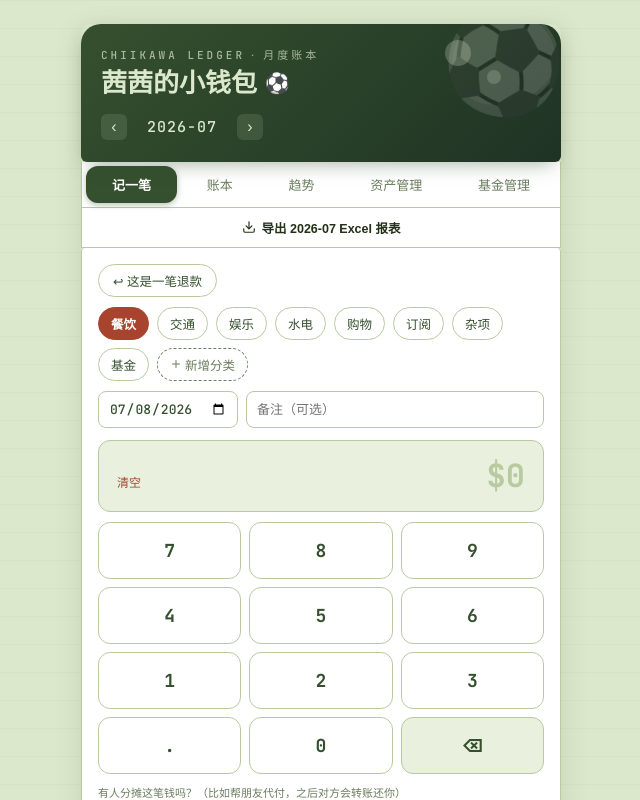
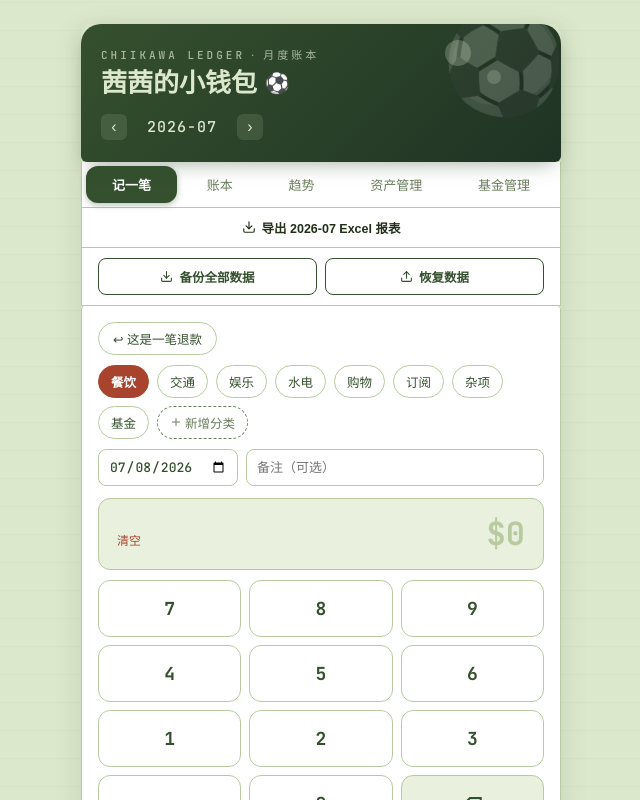
Before and after one commit to zenghanzhiyaya/evamoney, a React (Vite) app: page / in a window 1280 px wide. Shown: the top 800 px of the page, without its empty margins (319-959 px from the left). Built offline with nearby package versions, Linux system fonts and the light colour scheme.

Commit message:
加入完整数据备份/恢复功能

```diff
--- a/src/App.jsx
+++ b/src/App.jsx
@@ -1,6 +1,6 @@
-import { useState, useEffect, useMemo } from "react";
+import { useState, useEffect, useMemo, useRef } from "react";
 import { PieChart, Pie, Cell, Tooltip, ResponsiveContainer, LineChart, Line, XAxis, YAxis, CartesianGrid } from "recharts";
-import { Plus, Trash2, Wallet, TrendingUp, TrendingDown, Download, Pencil } from "lucide-react";
+import { Plus, Trash2, Wallet, TrendingUp, TrendingDown, Download, Pencil, Upload } from "lucide-react";
 import * as XLSX from "xlsx";
 
 const BASE_CATEGORIES = [
@@ -1065,6 +1065,69 @@ export default function MonthlyLedger() {
     XLSX.writeFile(wb, `茜茜的小钱包_${selectedMonth}.xlsx`);
   }
 
+  // full data backup — everything the app stores, in one JSON file, so switching to a new
+  // deployment/update never means retyping all your data
+  const importFileRef = useRef(null);
+  const [importMessage, setImportMessage] = useState("");
+
+  function exportAllDataBackup() {
+    const backup = {
+      _app: "茜茜的小钱包",
+      _exportedAt: new Date().toISOString(),
+      _version: 1,
+      entries,
+      recurringExpenses,
+      customCategories,
+      transfers,
+      incomeEntries,
+      rentByMonth,
+      cards,
+      startBalanceByMonth,
+      accounts,
+      savingsGoals,
+      budgetsByMonth,
+      assets,
+      liabilities,
+    };
+    const blob = new Blob([JSON.stringify(backup, null, 2)], { type: "application/json" });
+    const url = URL.createObjectURL(blob);
+    const a = document.createElement("a");
+    a.href = url;
+    a.download = `茜茜的小钱包-备份-${todayISO()}.json`;
+    document.body.appendChild(a);
+    a.click();
+    document.body.removeChild(a);
+    URL.revokeObjectURL(url);
+  }
+
+  function importAllDataBackup(file) {
+    const reader = new FileReader();
+    reader.onload = (e) => {
+      try {
+        const data = JSON.parse(e.target.result);
+        if (data.entries) setEntries(data.entries);
+        if (data.recurringExpenses) setRecurringExpenses(data.recurringExpenses);
+        if (data.customCategories) setCustomCategories(data.customCategories);
+        if (data.transfers) setTransfers(data.transfers);
+        if (data.incomeEntries) setIncomeEntries(data.incomeEntries);
+        if (data.rentByMonth) setRentByMonth(data.rentByMonth);
+        if (data.cards) setCards(data.cards);
+        if (data.startBalanceByMonth) setStartBalanceByMonth(data.startBalanceByMonth);
+        if (data.accounts) setAccounts(data.accounts);
+        if (data.savingsGoals) setSavingsGoals(data.savingsGoals);
+        if (data.budgetsByMonth) setBudgetsByMonth(data.budgetsByMonth);
+        if (data.assets) setAssets(data.assets);
+        if (data.liabilities) setLiabilities(data.liabilities);
+        setImportMessage("导入成功！数据已恢复");
+        setTimeout(() => setImportMessage(""), 4000);
+      } catch (err) {
+        setImportMessage("导入失败，文件格式不对");
+        setTimeout(() => setImportMessage(""), 4000);
+      }
+    };
+    reader.readAsText(file);
+  }
+
   return (
     <div style={{
       minHeight: "100vh",
@@ -1178,6 +1241,55 @@ export default function MonthlyLedger() {
           <Download size={14} />
           导出 {selectedMonth} Excel 报表
         </button>
+
+        {/* Full data backup / restore — carry all your data to a new deployment or update */}
+        <div style={{
+          background: "#FFFFFF", border: "1px solid #B8CBA0", borderTop: "none",
+          padding: "10px 16px", display: "flex", gap: 8,
+        }}>
+          <button
+            onClick={exportAllDataBackup}
+            style={{
+              flex: 1, background: "transparent", border: "1px solid #35502E", borderRadius: 8,
+              padding: "8px 0", display: "flex", alignItems: "center", justifyContent: "center", gap: 6,
+              cursor: "pointer", fontSize: 12.5, color: "#35502E", fontWeight: 600,
+            }}
+          >
+            <Download size={13} /> 备份全部数据
+          </button>
+          <button
+            onClick={() => importFileRef.current && importFileRef.current.click()}
+            style={{
+              flex: 1, background: "transparent", border: "1px solid #35502E", borderRadius: 8,
+              padding: "8px 0", display: "flex", alignItems: "center", justifyContent: "center", gap: 6,
+              cursor: "pointer", fontSize: 12.5, color: "#35502E", fontWeight: 600,
+            }}
+          >
+            <Upload size={13} /> 恢复数据
+          </button>
+          <input
+            ref={importFileRef}
+            type="file"
+            accept="application/json"
+            style={{ display: "none" }}
+            onChange={e => {
+              const file = e.target.files && e.target.files[0];
+              if (!file) return;
+              if (window.confirm("恢复数据会覆盖当前App里的所有数据，确定要继续吗？")) {
+                importAllDataBackup(file);
+              }
+              e.target.value = "";
+            }}
+          />
+        </div>
+        {importMessage && (
+          <div style={{
+            background: "#FFFFFF", border: "1px solid #B8CBA0", borderTop: "none",
+            padding: "8px 16px", fontSize: 12, color: importMessage.includes("成功") ? "#4C8C3C" : "#A8442E", textAlign: "center",
+          }}>
+            {importMessage}
+          </div>
+        )}
 
         {activeTab === "ledger" && (
         <>
```
